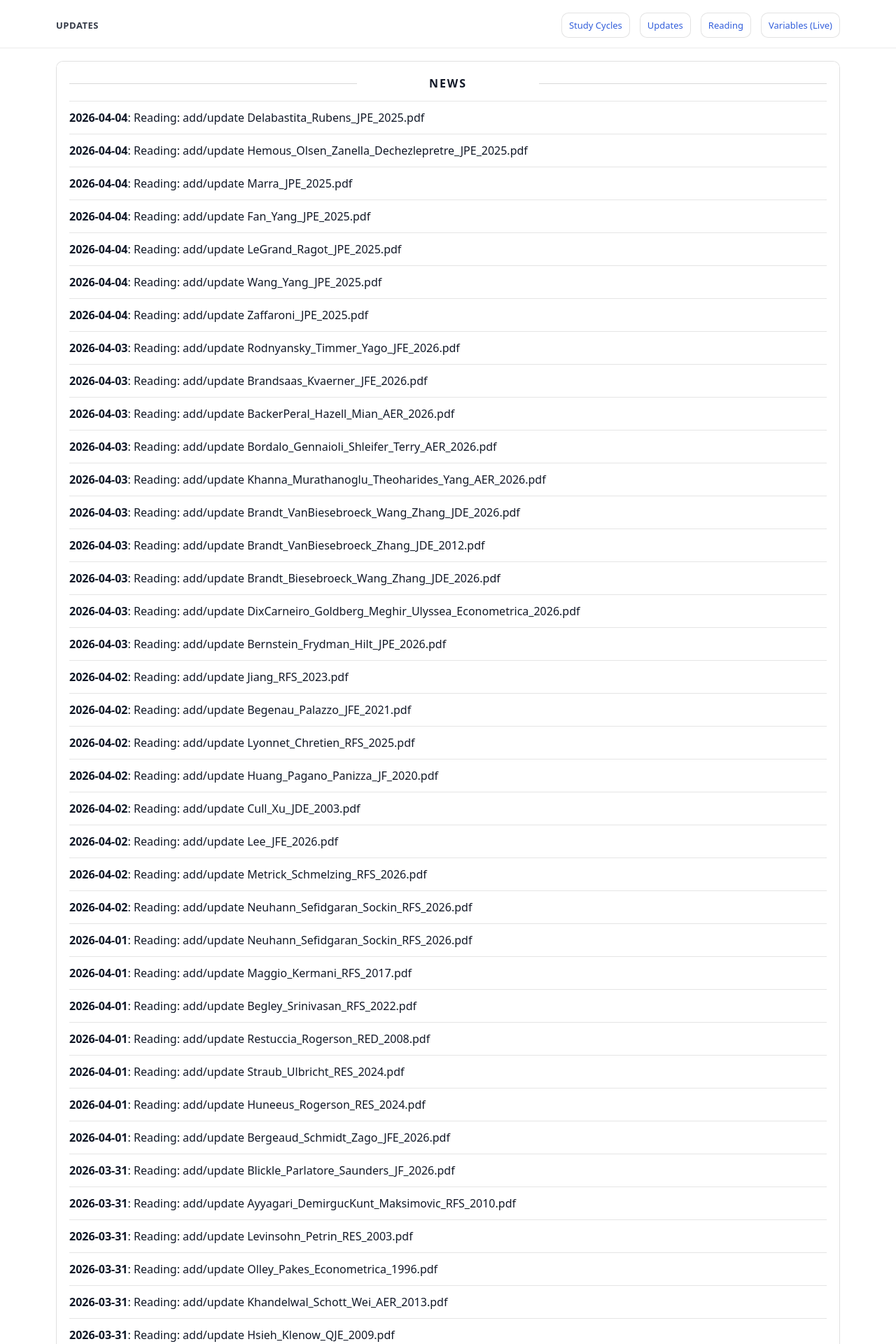
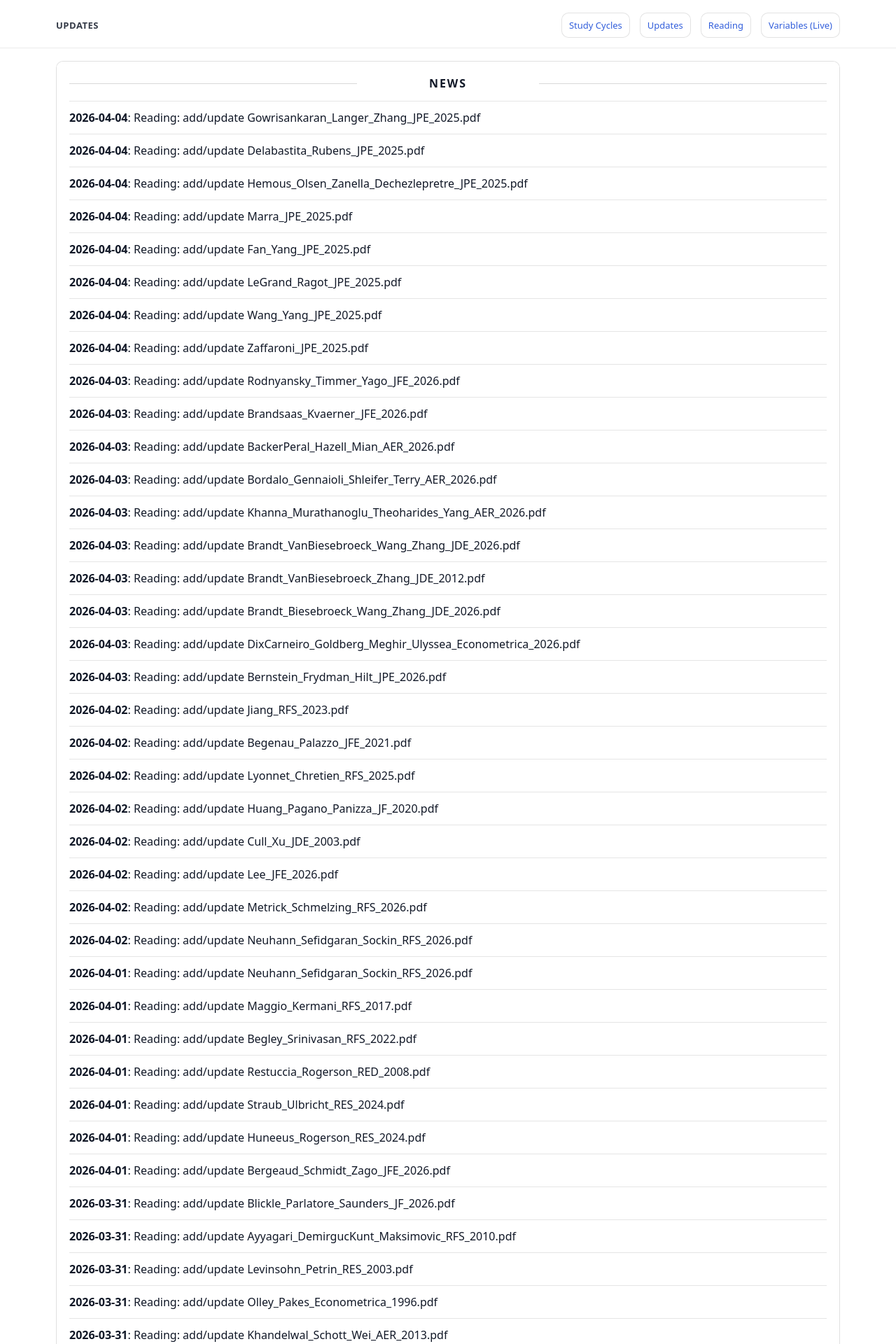
Before and after one commit to yaxinzn/study-archive, a Jekyll site: the page built from updates/index.md, in a window 1280 px wide. Shown: the top 1920 px of the page at 70% size. Built offline with Jekyll 4.4.1, drawn with Linux system fonts in a browser that asks for light colours; some of the changed text lies outside the part shown.

Commit message:
chore: update NEWS feed

```diff
--- a/_data/news.yml
+++ b/_data/news.yml
@@ -1,4 +1,7 @@
 # Auto-generated update history (sorted newest -> oldest). Do not edit manually.
+- ts: "1775296577"
+  date: "2026-04-04"
+  title: "Reading: add/update Gowrisankaran_Langer_Zhang_JPE_2025.pdf"
 - ts: "1775296222"
   date: "2026-04-04"
   title: "Reading: add/update Delabastita_Rubens_JPE_2025.pdf"
```
